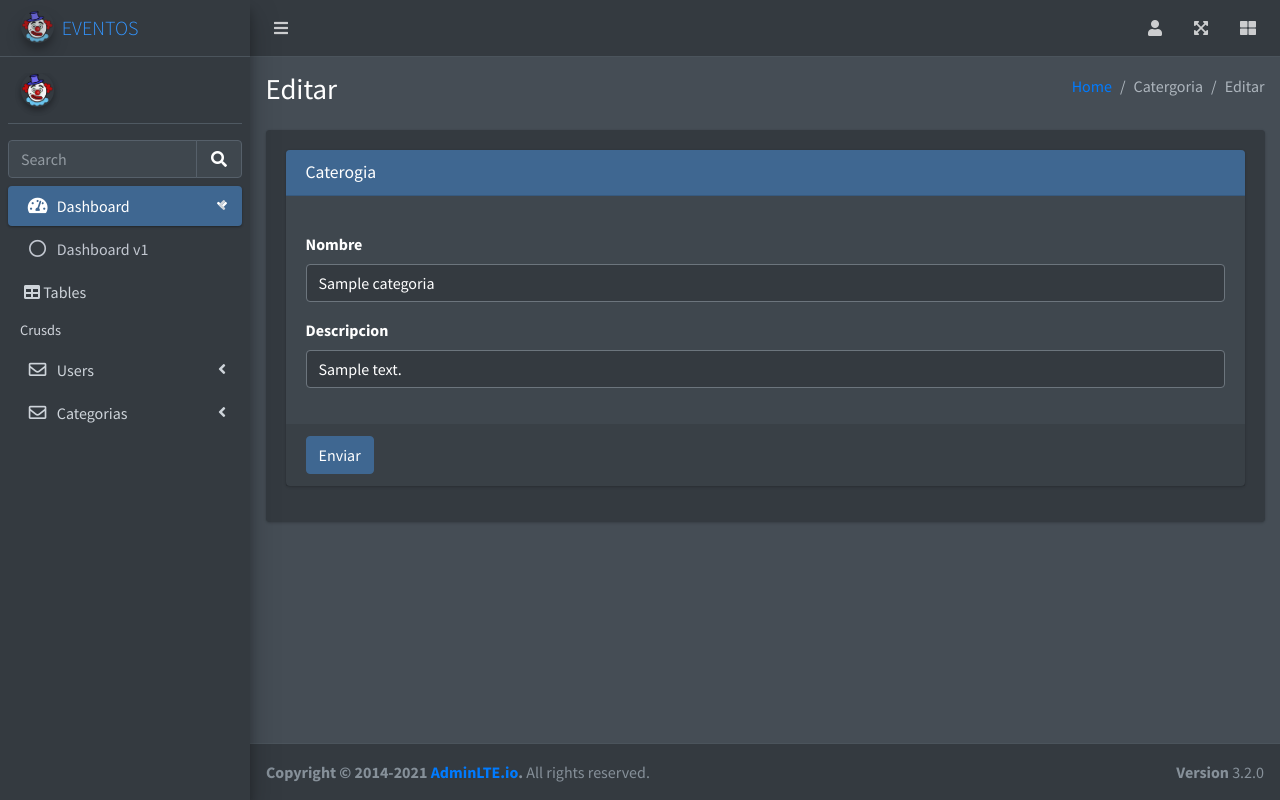
After one commit to aspeti/animacion, a CodeIgniter app: page /animacion/categorias/edit/1 in a window 1280 px wide. The commit adds this page. Run offline with CodeIgniter, Linux system fonts and the light colour scheme; tables that the repository leaves empty hold one stand-in row (values such as "Sample post"); some libraries are stand-ins or nearby versions.

Commit message:
update categoria

```diff
--- a/application/controllers/Categorias.php
+++ b/application/controllers/Categorias.php
@@ -11,7 +11,7 @@ class Categorias extends CI_Controller {
 	public function index()
 	{
 		$listaCategorias = array(
-			'categorias'=> $this->Categorias_model->getCategorias(),
+			'categorias'=> $this->Categorias_model->getAllCategorias(),
 		);
 		$this->load->view('layouts/header');
 		$this->load->view('layouts/aside');
@@ -47,10 +47,43 @@ class Categorias extends CI_Controller {
 
 	//	echo $nombre." ".$descripcion; //to make test
 
-	//	$this->load->view('layouts/header');
-	//	$this->load->view('layouts/aside');
-	//	$this->load->view('admin/categorias/add');
-	//	$this->load->view('layouts/footer');
+	}
 
+	public function edit($id){
+
+		$nombre = $this->input->post("nombre");
+		$descripcion = $this->input->post("descripcion");
+
+		$data = array(
+
+			'categoria' => $this ->Categorias_model->getCategoriaById($id),
+		);
+
+		$this->load->view('layouts/header');
+		$this->load->view('layouts/aside');
+		$this->load->view('admin/categorias/edit', $data);
+		$this->load->view('layouts/footer');
 	}
+
+	public function update(){
+
+		$id = $this->input->post("idCategoria");
+		$nombre = $this->input->post("nombre");
+		$descripcion = $this->input->post("descripcion");
+
+		//echo $id." ".$nombre." ".$descripcion; //to make test
+
+		$data = array(
+			'nombre' => $nombre,
+			'descripcion' => $descripcion,
+		);
+
+		if($this->Categorias_model->update($id, $data)){
+			redirect(base_url()."categorias");
+		}else{
+			$this->session->set_flashdata("Error","No se pudo actualizar el registro");
+			redirect(base_url()."categorias/edit/".$id);
+		}
+	}
+
 }
--- a/application/models/Categorias_model.php
+++ b/application/models/Categorias_model.php
@@ -3,7 +3,7 @@ defined('BASEPATH') OR exit('No direct script access allowed');
 
 class Categorias_model extends CI_Model {
 
-    public function getCategorias()
+    public function getAllCategorias()
     {
         $this->db->where("estado","1");
         $resultados = $this->db->get("categoria");
@@ -13,4 +13,20 @@ class Categorias_model extends CI_Model {
     public function save ($data){
         return $this->db->insert("categoria",$data);
     }
+
+    public function getCategoriaById($id)
+    {
+        $this->db->where("id_categoria", $id);
+        $this->db->where("estado","1");
+        $resultado = $this->db->get("categoria");
+        return $resultado->row();
+    }
+
+    public function update($id, $data)
+    {
+        $this->db->where("id_categoria", $id);
+        return $this->db->update("categoria", $data);
+    }
+
+
 }
--- /dev/null
+++ b/application/views/admin/categorias/edit.php
@@ -0,0 +1,81 @@
+<div class="content-wrapper">
+    <!-- Content Header (Page header) -->
+    <section class="content-header">
+      <div class="container-fluid">
+        <div class="row mb-2">
+          <div class="col-sm-6">
+            <h1>Editar</h1>
+          </div>
+          <div class="col-sm-6">
+            <ol class="breadcrumb float-sm-right">
+              <li class="breadcrumb-item"><a href="#">Home</a></li>
+              <li class="breadcrumb-item active">Catergoria</li>
+              <li class="breadcrumb-item active">Editar</li>
+            </ol>
+          </div>
+        </div>
+      </div><!-- /.container-fluid -->
+    </section>
+
+    <!-- Main content -->
+    <section class="content">
+      <div class="container-fluid">
+        <div class="row">
+          <div class="col-12">
+
+            <div class="card">
+              <!-- /.card-header -->
+              <div class="card-body">
+
+              <div class="card card-primary">
+              <div class="card-header">
+                <h3 class="card-title">Caterogia</h3>
+              </div>
+              <!-- /.card-header -->
+
+              <!-- /.Alertr -->
+              <?php if($this->session->flashdata("error")):?>
+              <div class="alert alert-danger alert-dismissible">
+                <button type="button" class="close" data-dimiss="alert" aria-hidden="true">&times;</button>
+                <p><i class="icon fa fa-ban"><?php $this->session->flashdata("error");?></i></p>
+              </div>
+              <?php endif;?>
+              <!-- /.Alertr -->
+
+
+              <!-- form start -->
+              <form action="<?php echo base_url();?>categorias/update" method="POST">
+                <div class="card-body">
+                  <div class="form-group">
+                    <input type="hidden" name="idCategoria" value="<?php echo $categoria->id_categoria; ?>">
+                  </div>
+                  <div class="form-group">
+                    <label for="nombre">Nombre</label>
+                    <input type="text" class="form-control" placeholder="nombre" name="nombre" value="<?php echo $categoria->nombre; ?>">
+                  </div>
+                  <div class="form-group">
+                    <label for="descripcion">Descripcion</label>
+                    <input type="text" class="form-control" placeholder="Descripcion" name="descripcion" value="<?php echo $categoria->descripcion; ?>">
+                  </div>
+                </div>
+                <!-- /.card-body -->
+                <div class="card-footer">
+                  <button type="submit" class="btn btn-primary">Enviar</button>
+                </div>
+              </form>
+            </div>
+
+
+              </div>
+              <!-- /.card-body -->
+            </div>
+            <!-- /.card -->
+          </div>
+          <!-- /.col -->
+        </div>
+        <!-- /.row -->
+      </div>
+      <!-- /.container-fluid -->
+    </section>
+    <!-- /.content -->
+  </div>
--- a/application/views/admin/categorias/list.php
+++ b/application/views/admin/categorias/list.php
@@ -52,7 +52,7 @@
                     <td>
                         <div class="btn-group">
                           <a class="btn btn-primary" href="#" class="btn bt-info"><span class="fa fa-eye"></span></a>
-                          <a class="btn btn-warning" href="#" class="btn bt-info"><span class="fa fa-pen"></span></a>
+                          <a class="btn btn-warning" href="<?php echo base_url();?>categorias/edit/<?php echo $categoria->id_categoria;?>" class="btn bt-info"><span class="fa fa-pen"></span></a>
                           <a class="btn btn-danger" href="#" class="btn bt-info"><i class="fa fa-trash"></i></a>
                         </div>
                     </td>
```
